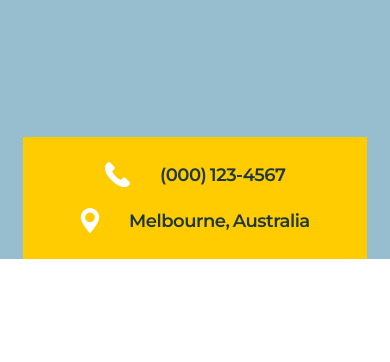
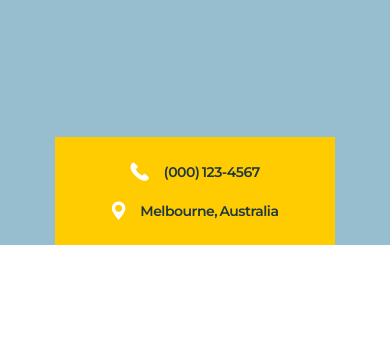
Before and after one commit to dmytro-nd/module_project, a plain HTML site: page index.html in a window 390 px wide. Shown: the part 482-844 px from the top of the page. Drawn offline with nearby package versions, Linux system fonts and the light colour scheme; files whose address does not match are found by name.

Commit message:
responsive fix in banner section

```diff
--- a/style.css
+++ b/style.css
@@ -1339,4 +1339,17 @@
     .contact-list li + li {
         padding: 20px 0 0 0;
     }
+
+    .contact-list i {
+        padding-right: 15px;
+    }
+
+    .contact-list .icon-phone:before, .contact-list .icon-map-tag:before {
+        font-size: 19px;
+    }
+
+    .contact-list a {
+        font-size: 14px;
+    }
+
 }
```
